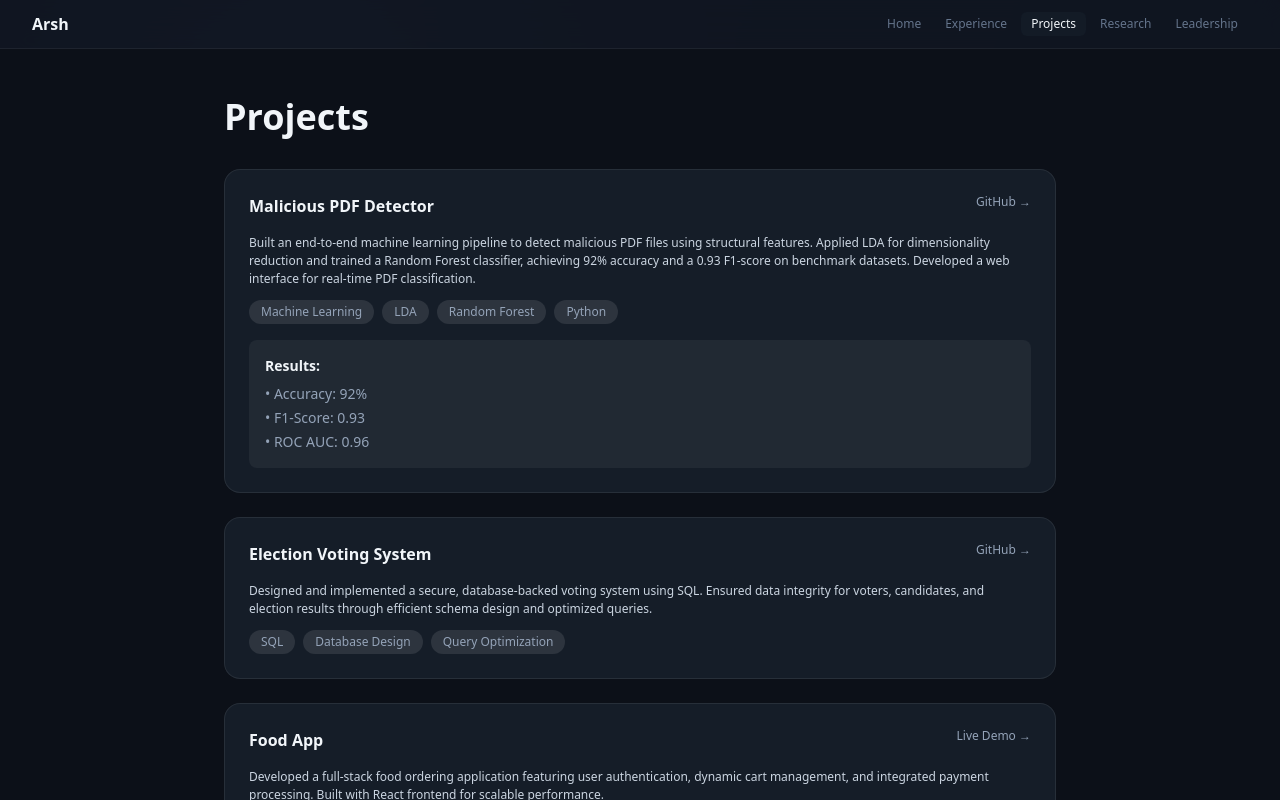
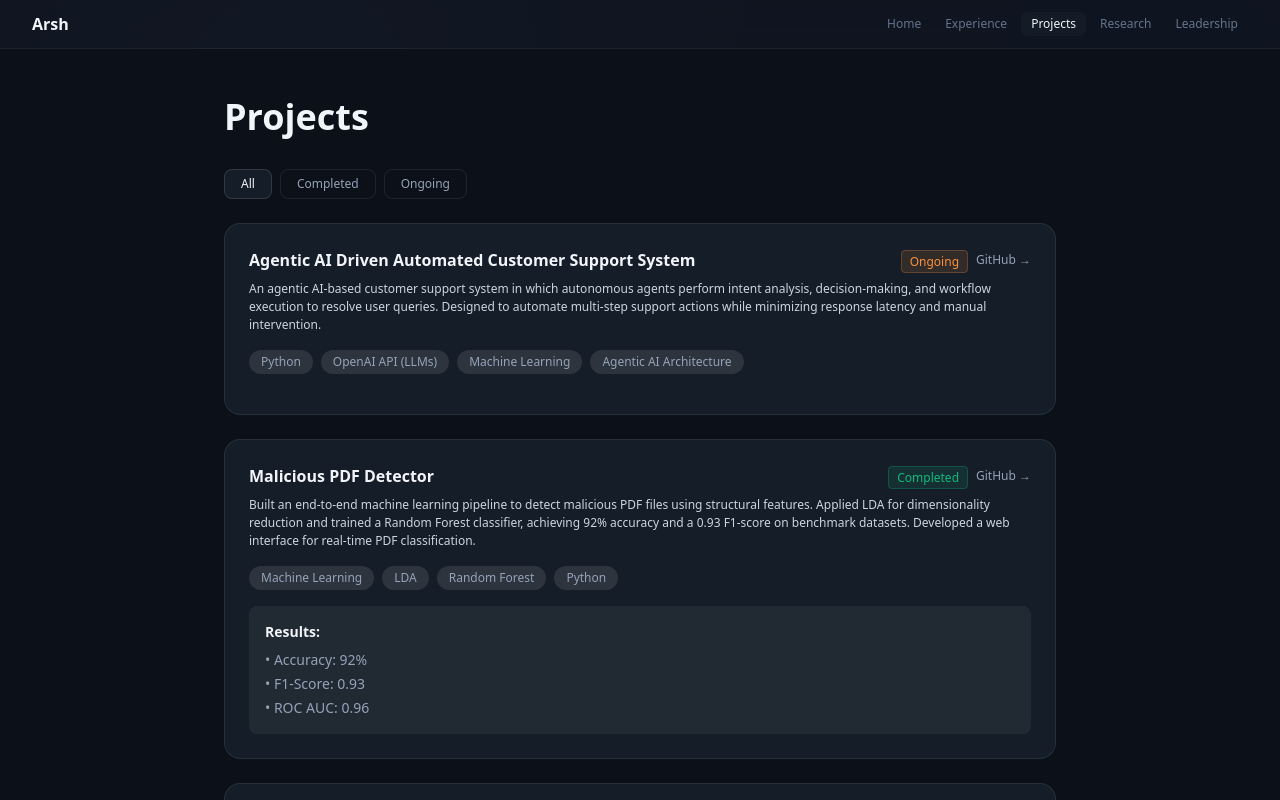
Before and after one commit to Arshgarg2005/Protfolio-wesite, a React (Vite) app: page /projects in a window 1280 px wide. Shown: the top 800 px of the page. Built offline with nearby package versions, Linux system fonts and the light colour scheme.

Commit message:
Update project cards(agentic-ai)

```diff
--- a/src/pages/Home.jsx
+++ b/src/pages/Home.jsx
@@ -346,7 +346,7 @@ const Home = () => {
               <div>
                 <h3 className="font-semibold mb-1 text-xs uppercase tracking-wide" style={{ color: '#94a3b8' }}>Languages</h3>
                 <div className="flex flex-wrap gap-1">
-                  {['C', 'C++', 'Python', 'SQL', 'JavaScript', 'HTML', 'CSS'].map(skill => (
+                  {['C', 'C++', 'Python', 'SQL', 'React.js', 'HTML', 'CSS'].map(skill => (
                     <span key={skill} className="px-1.5 py-0.5 text-xs rounded" style={{ backgroundColor: 'rgba(255, 255, 255, 0.08)', color: '#cbd5e1' }}>{skill}</span>
                   ))}
                 </div>
@@ -373,7 +373,7 @@ const Home = () => {
               <div>
                 <h3 className="font-semibold mb-1 text-xs uppercase tracking-wide" style={{ color: '#94a3b8' }}>ML & DL</h3>
                 <div className="flex flex-wrap gap-1">
-                  {['Machine Learning', 'Deep Learning', 'Vision Transformers', 'Image Restoration'].map(skill => (
+                  {['Machine Learning', 'Deep Learning', 'Transformers', 'Image Restoration'].map(skill => (
                     <span key={skill} className="px-1.5 py-0.5 text-xs rounded" style={{ backgroundColor: 'rgba(255, 255, 255, 0.08)', color: '#cbd5e1' }}>{skill}</span>
                   ))}
                 </div>
@@ -382,7 +382,7 @@ const Home = () => {
               <div>
                 <h3 className="font-semibold mb-1 text-xs uppercase tracking-wide" style={{ color: '#94a3b8' }}>Libraries</h3>
                 <div className="flex flex-wrap gap-1">
-                  {['NumPy', 'Pandas', 'OpenCV', 'Matplotlib'].map(skill => (
+                  {['NumPy', 'Pandas', 'OpenCV', 'Matplotlib', 'Tensorflow'].map(skill => (
                     <span key={skill} className="px-1.5 py-0.5 text-xs rounded" style={{ backgroundColor: 'rgba(255, 255, 255, 0.08)', color: '#cbd5e1' }}>{skill}</span>
                   ))}
                 </div>
--- a/src/pages/Projects.jsx
+++ b/src/pages/Projects.jsx
@@ -1,6 +1,57 @@
 import { motion } from 'framer-motion';
+import { useState } from 'react';
 
 const Projects = () => {
+  const [filter, setFilter] = useState('All');
+
+  const projects = [
+    {
+      id: 1,
+      title: 'Agentic AI Driven Automated Customer Support System',
+      status: 'Ongoing',
+      description: 'An agentic AI-based customer support system in which autonomous agents perform intent analysis, decision-making, and workflow execution to resolve user queries. Designed to automate multi-step support actions while minimizing response latency and manual intervention.',
+      techStack: ['Python', 'OpenAI API (LLMs)', 'Machine Learning', 'Agentic AI Architecture'],
+      link: 'https://github.com/Arshgarg2005/Automated_Customer_Support',
+      linkText: 'GitHub →'
+    },
+    {
+      id: 2,
+      title: 'Malicious PDF Detector',
+      status: 'Completed',
+      description: 'Built an end-to-end machine learning pipeline to detect malicious PDF files using structural features. Applied LDA for dimensionality reduction and trained a Random Forest classifier, achieving 92% accuracy and a 0.93 F1-score on benchmark datasets. Developed a web interface for real-time PDF classification.',
+      techStack: ['Machine Learning', 'LDA', 'Random Forest', 'Python'],
+      link: 'https://github.com/Arshgarg2005/Malacious_PDF_Detector',
+      linkText: 'GitHub →',
+      results: [
+        '• Accuracy: 92%',
+        '• F1-Score: 0.93',
+        '• ROC AUC: 0.96'
+      ]
+    },
+    {
+      id: 3,
+      title: 'Election Voting System',
+      status: 'Completed',
+      description: 'Designed and implemented a secure, database-backed voting system using SQL. Ensured data integrity for voters, candidates, and election results through efficient schema design and optimized queries.',
+      techStack: ['SQL', 'Database Design', 'Query Optimization'],
+      link: 'https://github.com/Arshgarg2005/Election_voting_system',
+      linkText: 'GitHub →'
+    },
+    {
+      id: 4,
+      title: 'Food App',
+      status: 'Completed',
+      description: 'Developed a full-stack food ordering application featuring user authentication, dynamic cart management, and integrated payment processing. Built with React frontend for scalable performance.',
+      techStack: ['React', 'Node.js', 'MongoDB', 'Full-Stack'],
+      link: 'https://arshgarg-foodapp.vercel.app/',
+      linkText: 'Live Demo →'
+    }
+  ];
+
+  const filteredProjects = filter === 'All'
+    ? projects
+    : projects.filter(project => project.status === filter);
+
   const containerVariants = {
     hidden: { opacity: 0 },
     visible: {
@@ -44,14 +95,39 @@ const Projects = () => {
           Projects
         </motion.h1>
 
+        {/* Filter Buttons */}
         <motion.div
+          variants={itemVariants}
+          initial="hidden"
+          animate="visible"
+          className="flex gap-2 mb-6"
+        >
+          {['All', 'Completed', 'Ongoing'].map((filterOption) => (
+            <button
+              key={filterOption}
+              onClick={() => setFilter(filterOption)}
+              className="px-4 py-1.5 text-xs rounded-lg font-medium transition-all duration-200"
+              style={{
+                backgroundColor: filter === filterOption ? '#151d28' : 'transparent',
+                color: filter === filterOption ? '#f1f5f9' : '#94a3b8',
+                border: filter === filterOption ? '1px solid rgba(255, 255, 255, 0.12)' : '1px solid rgba(255, 255, 255, 0.08)',
+              }}
+            >
+              {filterOption}
+            </button>
+          ))}
+        </motion.div>
+
+        <motion.div
+          key={filter}
           variants={containerVariants}
           initial="hidden"
           animate="visible"
           className="space-y-6"
         >
-          {/* Malicious PDF Detector */}
+          {filteredProjects.map((project) => (
             <motion.div
+              key={project.id}
               variants={itemVariants}
               className="rounded-2xl p-6 backdrop-blur-md transition-all duration-200"
               style={{
@@ -65,113 +141,76 @@ const Projects = () => {
                 e.currentTarget.style.borderColor = 'rgba(255, 255, 255, 0.08)';
               }}
             >
-            <div className="flex items-start justify-between mb-4">
-              <h2 className="text-base font-bold" style={{ color: '#f1f5f9' }}>Malicious PDF Detector</h2>
+              <div className="flex items-start justify-between mb-2">
+                <h2 className="text-base font-bold" style={{ color: '#f1f5f9' }}>{project.title}</h2>
+                <div className="flex items-center gap-2">
+                  <div className="relative group">
+                    <span
+                      className="px-2 py-0.5 text-xs rounded font-medium cursor-help"
+                      style={{
+                        backgroundColor: project.status === 'Completed' ? 'rgba(16, 185, 129, 0.12)' : 'rgba(251, 146, 60, 0.12)',
+                        color: project.status === 'Completed' ? '#10b981' : '#fb923c',
+                        border: project.status === 'Completed' ? '1px solid rgba(16, 185, 129, 0.25)' : '1px solid rgba(251, 146, 60, 0.25)'
+                      }}
+                    >
+                      {project.status}
+                    </span>
+                    <div className="absolute bottom-full left-1/2 transform -translate-x-1/2 mb-2 px-3 py-1.5 text-xs rounded-lg whitespace-nowrap opacity-0 invisible group-hover:opacity-100 group-hover:visible transition-all duration-200 pointer-events-none z-10"
+                      style={{
+                        backgroundColor: '#151d28',
+                        color: '#cbd5e1',
+                        border: '1px solid rgba(255, 255, 255, 0.12)',
+                        boxShadow: '0 4px 6px -1px rgba(0, 0, 0, 0.3)'
+                      }}
+                    >
+                      {project.status === 'Completed'
+                        ? 'Project is fully implemented and stable'
+                        : 'Project is under active development'
+                      }
+                      <div className="absolute top-full left-1/2 transform -translate-x-1/2 w-0 h-0"
+                        style={{
+                          borderLeft: '4px solid transparent',
+                          borderRight: '4px solid transparent',
+                          borderTop: '4px solid #151d28',
+                        }}
+                      />
+                    </div>
+                  </div>
                   <a
-                href="https://github.com/Arshgarg2005/Malacious_PDF_Detector"
+                    href={project.link}
                     className="transition-colors text-xs font-medium"
                     style={{ color: '#94a3b8' }}
                     target="_blank"
                     rel="noopener noreferrer"
                   >
-                GitHub →
+                    {project.linkText}
                   </a>
                 </div>
-            <p className="mb-3 text-xs" style={{ color: '#cbd5e1', lineHeight: '1.5' }}>
-              Built an end-to-end machine learning pipeline to detect malicious PDF files using structural features. Applied LDA for dimensionality reduction and trained a Random Forest classifier, achieving 92% accuracy and a 0.93 F1-score on benchmark datasets. Developed a web interface for real-time PDF classification.
+              </div>
+              <p className="mb-4 mt-2 text-xs" style={{ color: '#cbd5e1', lineHeight: '1.5' }}>
+                {project.description}
               </p>
               <div className="flex flex-wrap gap-2 mb-4">
-              <span className="px-3 py-1 text-xs rounded-full font-medium" style={{ backgroundColor: 'rgba(255, 255, 255, 0.1)', color: '#94a3b8' }}>Machine Learning</span>
-              <span className="px-3 py-1 text-xs rounded-full font-medium" style={{ backgroundColor: 'rgba(255, 255, 255, 0.1)', color: '#94a3b8' }}>LDA</span>
-              <span className="px-3 py-1 text-xs rounded-full font-medium" style={{ backgroundColor: 'rgba(255, 255, 255, 0.1)', color: '#94a3b8' }}>Random Forest</span>
-              <span className="px-3 py-1 text-xs rounded-full font-medium" style={{ backgroundColor: 'rgba(255, 255, 255, 0.1)', color: '#94a3b8' }}>Python</span>
+                {project.techStack.map((tech, index) => (
+                  <span key={index} className="px-3 py-1 text-xs rounded-full font-medium" style={{ backgroundColor: 'rgba(255, 255, 255, 0.1)', color: '#94a3b8' }}>
+                    {tech}
+                  </span>
+                ))}
               </div>
+              {project.results && (
                 <div className="rounded-lg p-4" style={{ backgroundColor: 'rgba(255, 255, 255, 0.05)' }}>
                   <p className="text-sm mb-2" style={{ color: '#94a3b8' }}>
                     <span className="font-semibold" style={{ color: '#f1f5f9' }}>Results:</span>
                   </p>
                   <ul className="text-sm space-y-1" style={{ color: '#94a3b8' }}>
-                <li>• Accuracy: 92%</li>
-                <li>• F1-Score: 0.93</li>
-                <li>• ROC AUC: 0.96</li>
+                    {project.results.map((result, index) => (
+                      <li key={index}>{result}</li>
+                    ))}
                   </ul>
                 </div>
+              )}
             </motion.div>
-
-          {/* Election Voting System */}
-          <motion.div
-            variants={itemVariants}
-            className="rounded-2xl p-6 backdrop-blur-md transition-all duration-200"
-            style={{
-              backgroundColor: '#151d28',
-              border: '1px solid rgba(255, 255, 255, 0.08)',
-            }}
-            onMouseEnter={(e) => {
-              e.currentTarget.style.borderColor = 'rgba(255, 255, 255, 0.12)';
-            }}
-            onMouseLeave={(e) => {
-              e.currentTarget.style.borderColor = 'rgba(255, 255, 255, 0.08)';
-            }}
-          >
-            <div className="flex items-start justify-between mb-4">
-              <h2 className="text-base font-bold" style={{ color: '#f1f5f9' }}>Election Voting System</h2>
-              <a
-                href="https://github.com/Arshgarg2005/Election_voting_system"
-                className="transition-colors text-xs font-medium"
-                style={{ color: '#94a3b8' }}
-                target="_blank"
-                rel="noopener noreferrer"
-              >
-                GitHub →
-              </a>
-            </div>
-            <p className="mb-3 text-xs" style={{ color: '#cbd5e1', lineHeight: '1.5' }}>
-              Designed and implemented a secure, database-backed voting system using SQL. Ensured data integrity for voters, candidates, and election results through efficient schema design and optimized queries.
-            </p>
-            <div className="flex flex-wrap gap-2">
-              <span className="px-3 py-1 text-xs rounded-full font-medium" style={{ backgroundColor: 'rgba(255, 255, 255, 0.1)', color: '#94a3b8' }}>SQL</span>
-              <span className="px-3 py-1 text-xs rounded-full font-medium" style={{ backgroundColor: 'rgba(255, 255, 255, 0.1)', color: '#94a3b8' }}>Database Design</span>
-              <span className="px-3 py-1 text-xs rounded-full font-medium" style={{ backgroundColor: 'rgba(255, 255, 255, 0.1)', color: '#94a3b8' }}>Query Optimization</span>
-            </div>
-          </motion.div>
-
-          {/* Register and Login System */}
-          <motion.div
-            variants={itemVariants}
-            className="rounded-2xl p-6 backdrop-blur-md transition-all duration-200"
-            style={{
-              backgroundColor: '#151d28',
-              border: '1px solid rgba(255, 255, 255, 0.08)',
-            }}
-            onMouseEnter={(e) => {
-              e.currentTarget.style.borderColor = 'rgba(255, 255, 255, 0.12)';
-            }}
-            onMouseLeave={(e) => {
-              e.currentTarget.style.borderColor = 'rgba(255, 255, 255, 0.08)';
-            }}
-          >
-            <div className="flex items-start justify-between mb-4">
-              <h2 className="text-base font-bold" style={{ color: '#f1f5f9' }}>Food App</h2>
-              <a
-                href="https://arshgarg-foodapp.vercel.app/"
-                className="transition-colors text-xs font-medium"
-                style={{ color: '#94a3b8' }}
-                target="_blank"
-                rel="noopener noreferrer"
-              >
-                Live Demo →
-              </a>
-            </div>
-            <p className="mb-3 text-xs" style={{ color: '#cbd5e1', lineHeight: '1.5' }}>
-              Developed a full-stack food ordering application featuring user authentication, dynamic cart management, and integrated payment processing. Built with React frontend for scalable performance.
-            </p>
-            <div className="flex flex-wrap gap-2">
-              <span className="px-3 py-1 text-xs rounded-full font-medium" style={{ backgroundColor: 'rgba(255, 255, 255, 0.1)', color: '#94a3b8' }}>React</span>
-              <span className="px-3 py-1 text-xs rounded-full font-medium" style={{ backgroundColor: 'rgba(255, 255, 255, 0.1)', color: '#94a3b8' }}>Node.js</span>
-              <span className="px-3 py-1 text-xs rounded-full font-medium" style={{ backgroundColor: 'rgba(255, 255, 255, 0.1)', color: '#94a3b8' }}>MongoDB</span>
-              <span className="px-3 py-1 text-xs rounded-full font-medium" style={{ backgroundColor: 'rgba(255, 255, 255, 0.1)', color: '#94a3b8' }}>Full-Stack</span>
-            </div>
-          </motion.div>
+          ))}
         </motion.div>
       </div>
     </motion.div>
```
Lines whose indentation alone changed are shown as unchanged.
